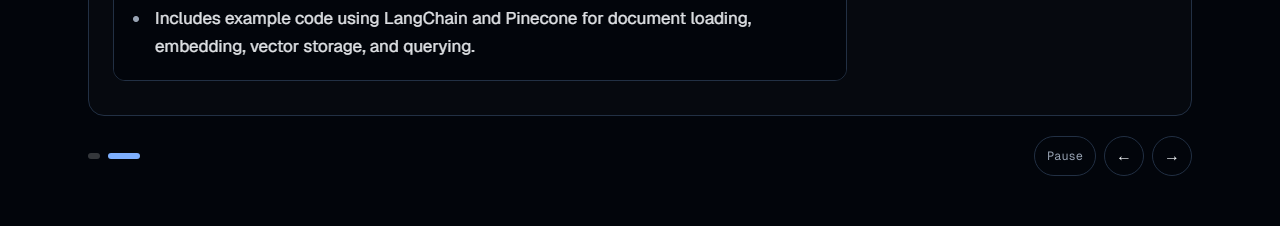
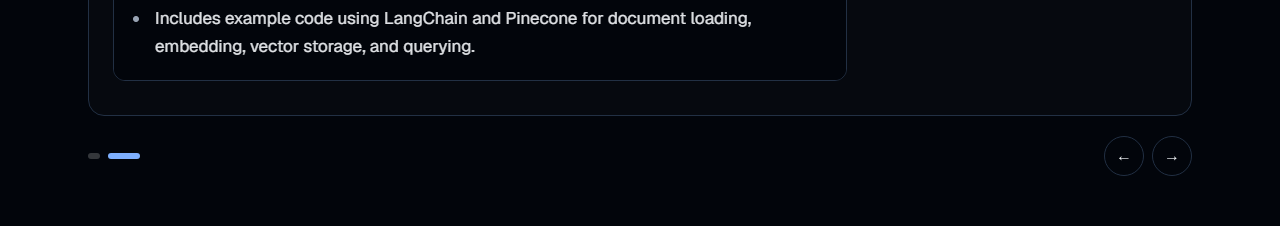
Before and after one commit to shahil5z/atlas, a Next.js app: page / in a window 1280 px wide. Shown: the part 3900-4126 px from the top of the page. Built offline with nearby package versions, Linux system fonts and the light colour scheme.

Commit message:
Benchmark: remove pause button, switch slides every 5 seconds

```diff
--- a/src/components/landing/benchmark-section.tsx
+++ b/src/components/landing/benchmark-section.tsx
@@ -5,17 +5,16 @@ import { useCallback, useEffect, useRef, useState } from "react";
 import { Reveal } from "@/components/landing/reveal";
 import { BENCHMARK_ENVIRONMENT, BENCHMARK_RUNS, type BenchmarkRun } from "@/content/benchmarks";
 
-const INTERVAL_MS = 4000;
+const INTERVAL_MS = 5000;
 
 export function BenchmarkSection() {
   const [index, setIndex] = useState(0);
   const [hovered, setHovered] = useState(false);
   const [focused, setFocused] = useState(false);
-  const [stopped, setStopped] = useState(false);
   const [reduced, setReduced] = useState(false);
   const region = useRef<HTMLDivElement>(null);
   const count = BENCHMARK_RUNS.length;
-  const rotating = count > 1 && !reduced && !stopped && !hovered && !focused;
+  const rotating = count > 1 && !reduced && !hovered && !focused;
 
   useEffect(() => {
     const query = window.matchMedia("(prefers-reduced-motion: reduce)");
@@ -25,7 +24,7 @@ export function BenchmarkSection() {
     return () => query.removeEventListener("change", update);
   }, []);
 
-  // A timeout keyed on the index restarts the 4 s wait after any manual change.
+  // A timeout keyed on the index restarts the 5 s wait after any manual change.
   useEffect(() => {
     if (!rotating) return;
     const timer = window.setTimeout(() => setIndex((value) => (value + 1) % count), INTERVAL_MS);
@@ -91,16 +90,6 @@ export function BenchmarkSection() {
                 ))}
               </div>
               <div className="flex gap-2">
-                {!reduced && (
-                  <button
-                    type="button"
-                    onClick={() => setStopped((value) => !value)}
-                    aria-label={stopped ? "Play slideshow" : "Pause slideshow"}
-                    className="flex h-10 min-w-10 items-center justify-center rounded-full border border-white/10 px-3 font-mono text-xs text-muted-foreground hover:bg-white/[0.06] hover:text-foreground"
-                  >
-                    {stopped ? "Play" : "Pause"}
-                  </button>
-                )}
                 <button type="button" onClick={() => go(index - 1)} aria-label="Previous live test" className="flex h-10 w-10 items-center justify-center rounded-full border border-white/10 hover:bg-white/[0.06]">
                   <span aria-hidden="true">←</span>
                 </button>
```
